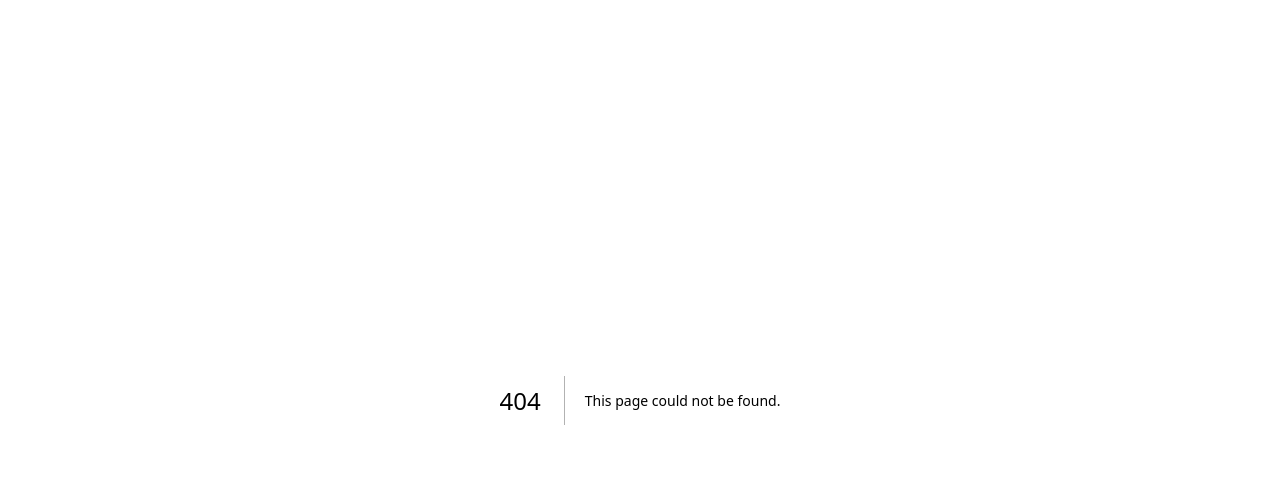
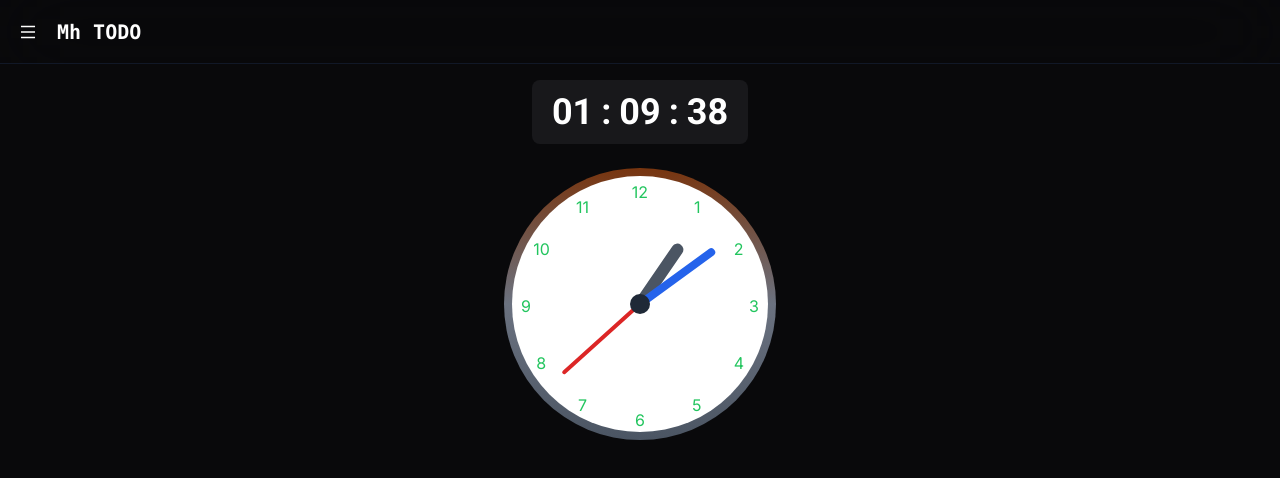
Before and after one commit to mhmitas/todo-app, a Next.js app: page /reminder in a window 1280 px wide. Before the commit this address had no page. Shown: the top 478 px of the page. Built offline with nearby package versions, Linux system fonts and the light colour scheme.

Commit message:
create a clock

```diff
--- a/src/app/(root)/page.jsx
+++ b/src/app/(root)/page.jsx
@@ -2,7 +2,7 @@ const { default: CheckEmailRemainder } = require("@/components/my-ui/CheckEmailR
 
 export default function Home() {
   return (
-    <section className="mt-4 space-y-10 my-container">
+    <section className="space-y-10 my-container">
       <CheckEmailRemainder />
     </section>
   );
--- /dev/null
+++ b/src/app/(root)/reminder/page.jsx
@@ -0,0 +1,13 @@
+import AnalogClock from '@/components/my-ui/AnalogClock';
+import Clock from '@/components/my-ui/Clock';
+import React from 'react';
+
+const Page = () => {
+    return (
+        <div className='my-container'>
+            <Clock />
+        </div>
+    );
+};
+
+export default Page;
--- a/src/app/globals.css
+++ b/src/app/globals.css
@@ -3,7 +3,7 @@
 @tailwind utilities;
 
 .my-container {
-    @apply max-w-screen-2xl mx-auto px-6
+    @apply max-w-screen-2xl mx-auto px-6 mt-4
 }
 
 .btn-sm {
--- /dev/null
+++ b/src/app/loading.jsx
@@ -0,0 +1,11 @@
+import React from 'react';
+
+const loading = () => {
+    return (
+        <div className='absolute inset-0 flex justify-center items-center'>
+            <span className='loading loading-spinner'></span>
+        </div>
+    );
+};
+
+export default loading;
--- /dev/null
+++ b/src/components/my-ui/AnalogClock.jsx
@@ -0,0 +1,42 @@
+import React from 'react';
+
+const AnalogClock = ({ hour, minute, second }) => {
+    const hours = [1, 2, 3, 4, 5, 6, 7, 8, 9, 10, 11, 12]
+
+    return (
+        <div className='flex justify-center my-6 overflow-auto'>
+            <div className='size-max rounded-full p-2 bg-gradient-to-b from-amber-900 via-gray-500 to-gray-600'>
+                <div className="relative flex items-center justify-center bg-white rounded-full size-64">
+                    {/* Clock Center */}
+                    <div className="absolute size-5 bg-gray-800 rounded-full z-40"></div>
+
+                    {/* Hour Hand */}
+                    <div className="absolute flex w-3 h-28 top-4 origin-bottom z-10 rounded-full" style={{ transform: `rotate(${((hour * 30) + ((minute / 60) * 30))}deg)` }}>
+                        <div className='flex-1 w-full mt-10 bg-gray-600 rounded-full'></div>
+                    </div>
+                    {/* Minute Hand */}
+                    <div className="absolute flex w-2 h-28 top-4 origin-bottom z-20 rounded-full" style={{ transform: `rotate(${minute * 6}deg)` }}>
+                        <div className='flex-1 w-full mt-5 bg-blue-600 rounded-full'></div>
+                    </div>
+                    {/* Second Hand */}
+                    <div className="absolute flex w-1 h-28 top-4 origin-bottom z-30 rounded-full" style={{ transform: `rotate(${second * 6}deg)` }}>
+                        <div className='flex-1 w-full mt-2 bg-red-600 rounded-full'></div>
+                    </div>
+
+                    {/* hours */}
+                    <>
+                        {hours.map(hour => <div
+                            key={hour}
+                            className='absolute top-0 text-green-500 h-32 origin-bottom -z-0'
+                            style={{ transform: `rotate(${hour * 30}deg)` }}
+                        >
+                            <p className='pt-1' style={{ transform: `rotate(${-30 * hour}deg)` }}>{hour}</p>
+                        </div>)}
+                    </>
+                </div>
+            </div>
+        </div>
+    );
+};
+
+export default AnalogClock;
--- /dev/null
+++ b/src/components/my-ui/Clock.jsx
@@ -0,0 +1,37 @@
+'use client'
+import React, { useEffect, useState } from 'react';
+import { Roboto } from 'next/font/google';
+import AnalogClock from './AnalogClock';
+
+const roboto = Roboto({ weight: ["400", "700"], subsets: ["latin"] })
+
+const Clock = () => {
+    const [now, setNow] = useState(null);
+
+    useEffect(() => {
+        const interval = setInterval(() => {
+            setNow(Date.now())
+        }, 1000);
+        return () => clearInterval(interval);
+    }, []);
+
+    const hour = new Date(now).getHours()
+    const minute = new Date(now).getMinutes()
+    const second = new Date(now).getSeconds()
+    // console.log(hour.length);
+
+    return (
+        <div>
+            <div className={`flex items-center justify-center gap-2 text-4xl font-semibold bg-base-200 w-max mx-auto py-3 px-5 rounded-lg ${roboto.className}`}>
+                <p>{hour.toString().padStart(2, '0')}</p>
+                <span>:</span>
+                <p>{minute.toString().padStart(2, '0')}</p>
+                <span>:</span>
+                <p>{second.toString().padStart(2, '0')}</p>
+            </div>
+            <AnalogClock hour={hour} minute={minute} second={second} />
+        </div>
+    );
+};
+
+export default Clock;
```
